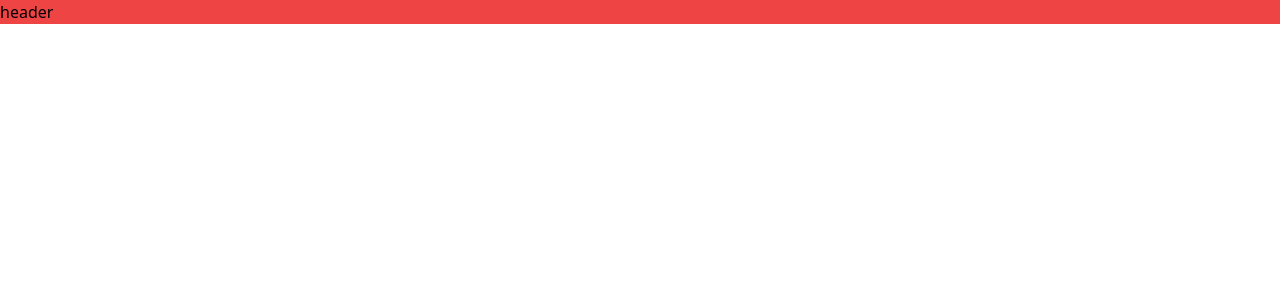
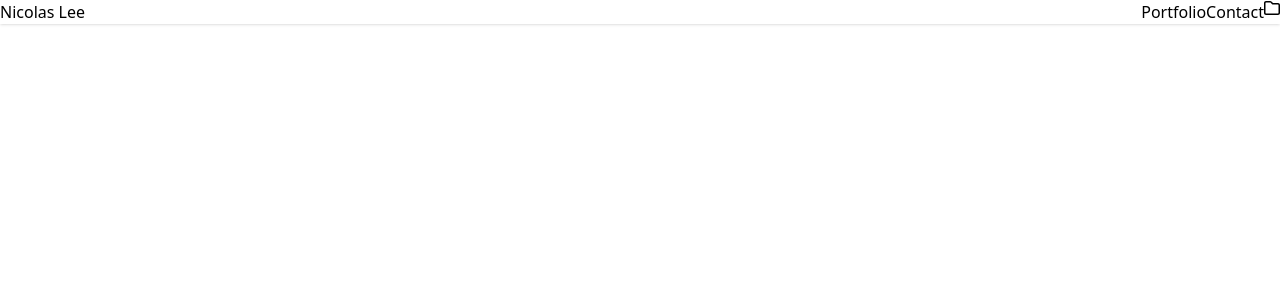
Before and after one commit to nicolasmatthewlee/personal-site, a React (Create React App) app: page / in a window 1280 px wide. Shown: the top 300 px of the page. Built offline with nearby package versions, Linux system fonts and the light colour scheme.

Commit message:
setup FontAwesome icons: 1. install fontawesome core, 2. install icon packages, 3. install fontawesome react component, 4. create icon with <FontAwesomeIcon icon={YOUR_SPECIFIC_ICON}/>

```diff
--- a/package.json
+++ b/package.json
@@ -3,6 +3,10 @@
   "version": "0.1.0",
   "private": true,
   "dependencies": {
+    "@fortawesome/fontawesome-svg-core": "^6.3.0",
+    "@fortawesome/free-regular-svg-icons": "^6.3.0",
+    "@fortawesome/free-solid-svg-icons": "^6.3.0",
+    "@fortawesome/react-fontawesome": "^0.2.0",
     "@testing-library/jest-dom": "^5.16.5",
     "@testing-library/react": "^13.4.0",
     "@testing-library/user-event": "^13.5.0",
@@ -10,6 +14,7 @@
     "@types/node": "^16.18.13",
     "@types/react": "^18.0.28",
     "@types/react-dom": "^18.0.11",
+    "git": "^0.1.5",
     "react": "^18.2.0",
     "react-dom": "^18.2.0",
     "react-scripts": "5.0.1",
--- a/src/components/header.tsx
+++ b/src/components/header.tsx
@@ -1,3 +1,13 @@
+import { faFolder } from "@fortawesome/free-regular-svg-icons";
+import { FontAwesomeIcon } from "@fortawesome/react-fontawesome";
+
 export const Header = () => {
-  return <div className="bg-red-500">header</div>;
+  return (
+    <div className="shadow w-full flex">
+      <h1 className="flex-1">Nicolas Lee</h1>
+      <div className="flex">Portfolio</div>
+      <div>Contact</div>
+      <FontAwesomeIcon icon={faFolder}></FontAwesomeIcon>
+    </div>
+  );
 };
```
Also changed, not shown: 1 other file (tests, documents, lock files or other folders).
